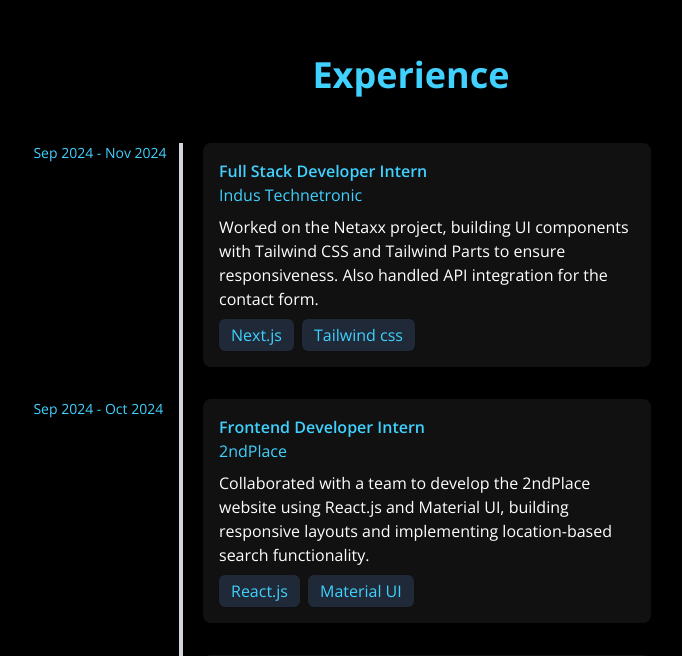
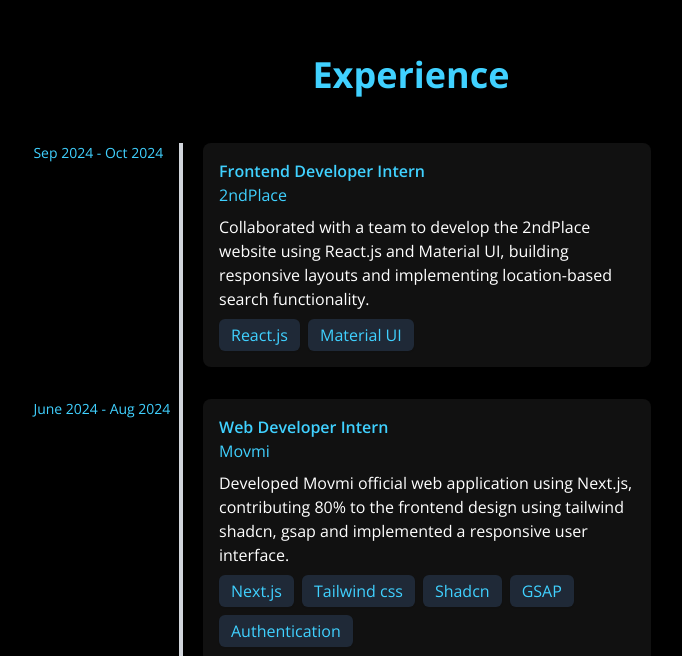
Before and after one commit to mahapara24/portfolio, a React (Vite) app: page / in a window 1280 px wide. Shown: the part 2113-2769 px from the top of the page, without its empty margins (229-911 px from the left). Built offline with nearby package versions, Linux system fonts and the light colour scheme.

Commit message:
updated the code addition added

```diff
--- a/src/components/Experiance/Experience.jsx
+++ b/src/components/Experiance/Experience.jsx
@@ -5,14 +5,14 @@ import { ScrollTrigger } from "gsap/ScrollTrigger";
 gsap.registerPlugin(ScrollTrigger);
 
 const experiences = [
-  {
-    date: "Sep 2024 - Nov 2024",
-    role: "Full Stack Developer Intern",
-    company: "Indus Technetronic",
-    description:
-      "Worked on the Netaxx project, building UI components with Tailwind CSS and Tailwind Parts to ensure responsiveness. Also handled API integration for the contact form.",
-    technolgies: ["Next.js", "Tailwind css"],
-  },
+  // {
+  //   date: "Sep 2024 - Nov 2024",
+  //   role: "Full Stack Developer Intern",
+  //   company: "Indus Technetronic",
+  //   description:
+  //     "Worked on the Netaxx project, building UI components with Tailwind CSS and Tailwind Parts to ensure responsiveness. Also handled API integration for the contact form.",
+  //   technolgies: ["Next.js", "Tailwind css"],
+  // },
   {
     date: "Sep 2024 - Oct 2024",
     role: " Frontend Developer Intern",
@@ -23,7 +23,7 @@ const experiences = [
   },
   {
     date: "June 2024 - Aug 2024",
-    role: "Full Stack Developer Intern",
+    role: "Web Developer Intern",
     company: "Movmi",
     description:
       "Developed Movmi official web application using Next.js, contributing 80% to the frontend design using tailwind shadcn, gsap and implemented a responsive user interface.",
```
